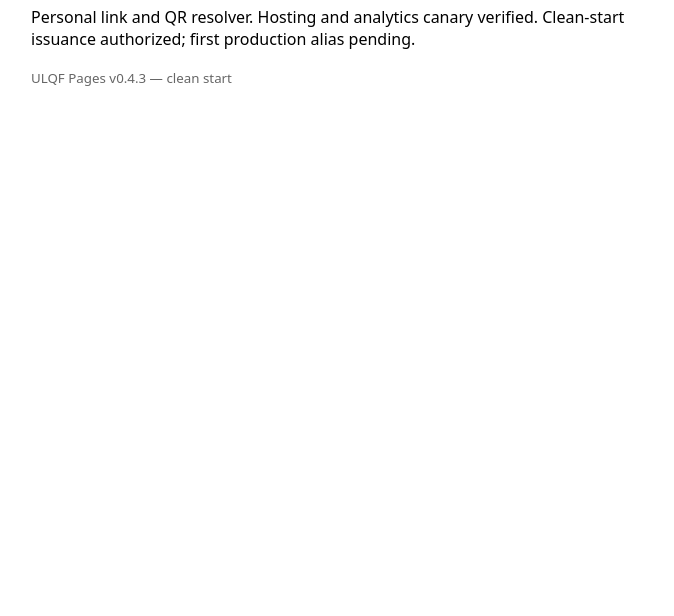
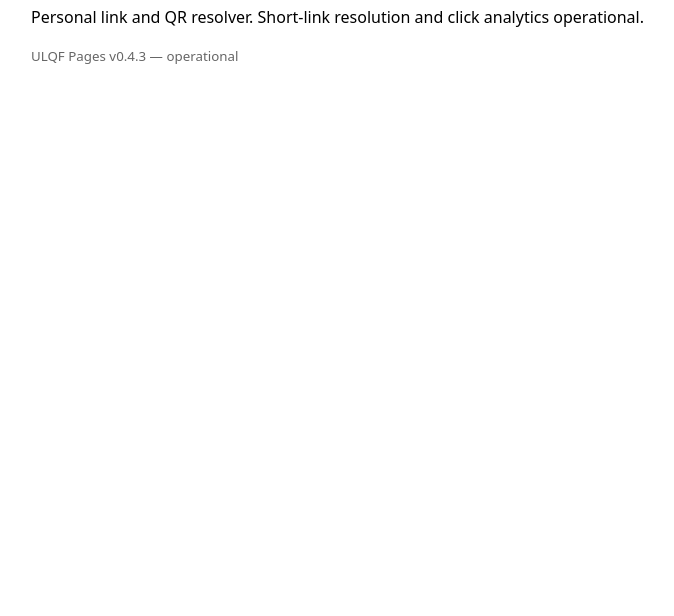
Before and after one commit to bigstanleysausage-cloud/ursua-cc, a plain HTML site: page index.html in a window 1280 px wide. Shown: the part 184-800 px from the top of the page, without its empty margins (289-963 px from the left). Drawn offline with Linux system fonts and the light colour scheme.

Commit message:
ULQF: record inaugural production acceptance

```diff
--- a/index.html
+++ b/index.html
@@ -1 +1 @@
-<!doctype html><html lang="en"><head><meta charset="utf-8"><meta name="viewport" content="width=device-width,initial-scale=1"><meta name="robots" content="noindex"><title>ULQF | ursua.cc</title><style>body{font:16px system-ui;max-width:40rem;margin:10vh auto;padding:1.5rem}small{color:#666}</style></head><body><h1>Universal Link &amp; QR Foundry</h1><p>Personal link and QR resolver. Hosting and analytics canary verified. Clean-start issuance authorized; first production alias pending.</p><small>ULQF Pages v0.4.3 — clean start</small></body></html>
+<!doctype html><html lang="en"><head><meta charset="utf-8"><meta name="viewport" content="width=device-width,initial-scale=1"><meta name="robots" content="noindex"><title>ULQF | ursua.cc</title><style>body{font:16px system-ui;max-width:40rem;margin:10vh auto;padding:1.5rem}small{color:#666}</style></head><body><h1>Universal Link &amp; QR Foundry</h1><p>Personal link and QR resolver. Short-link resolution and click analytics operational.</p><small>ULQF Pages v0.4.3 — operational</small></body></html>
```
